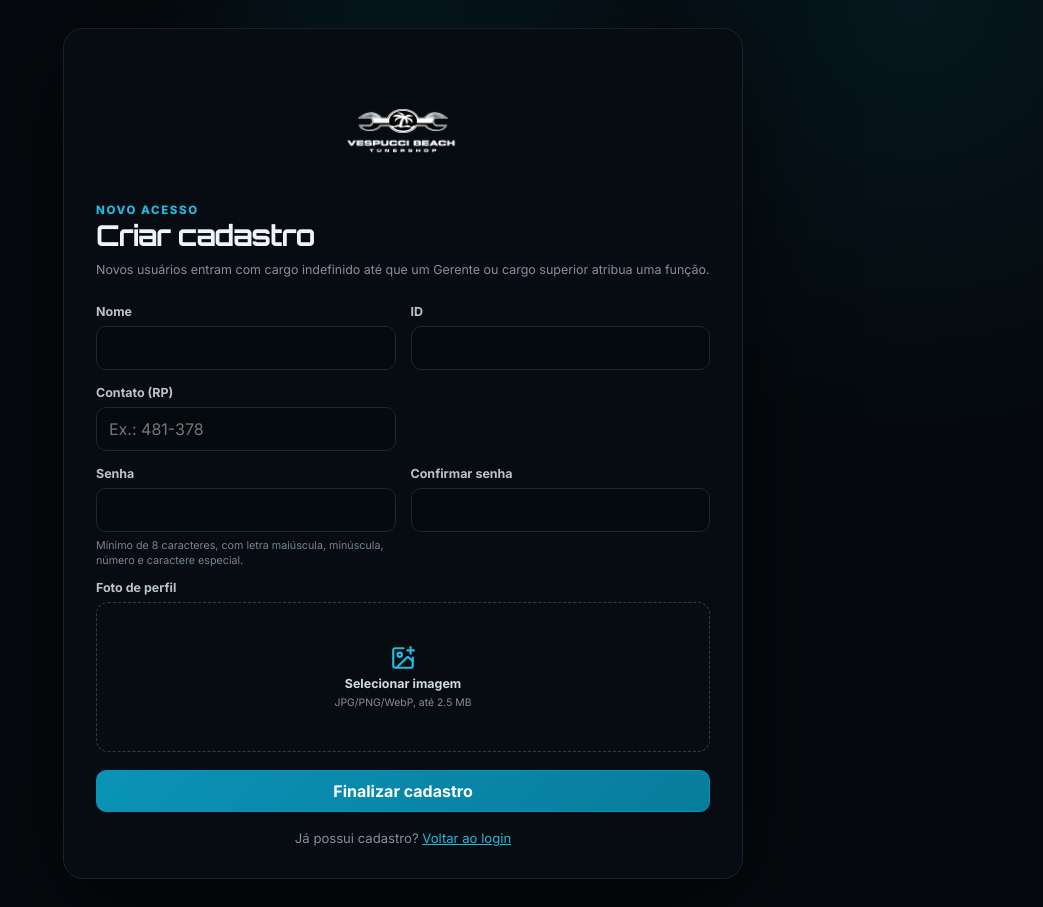
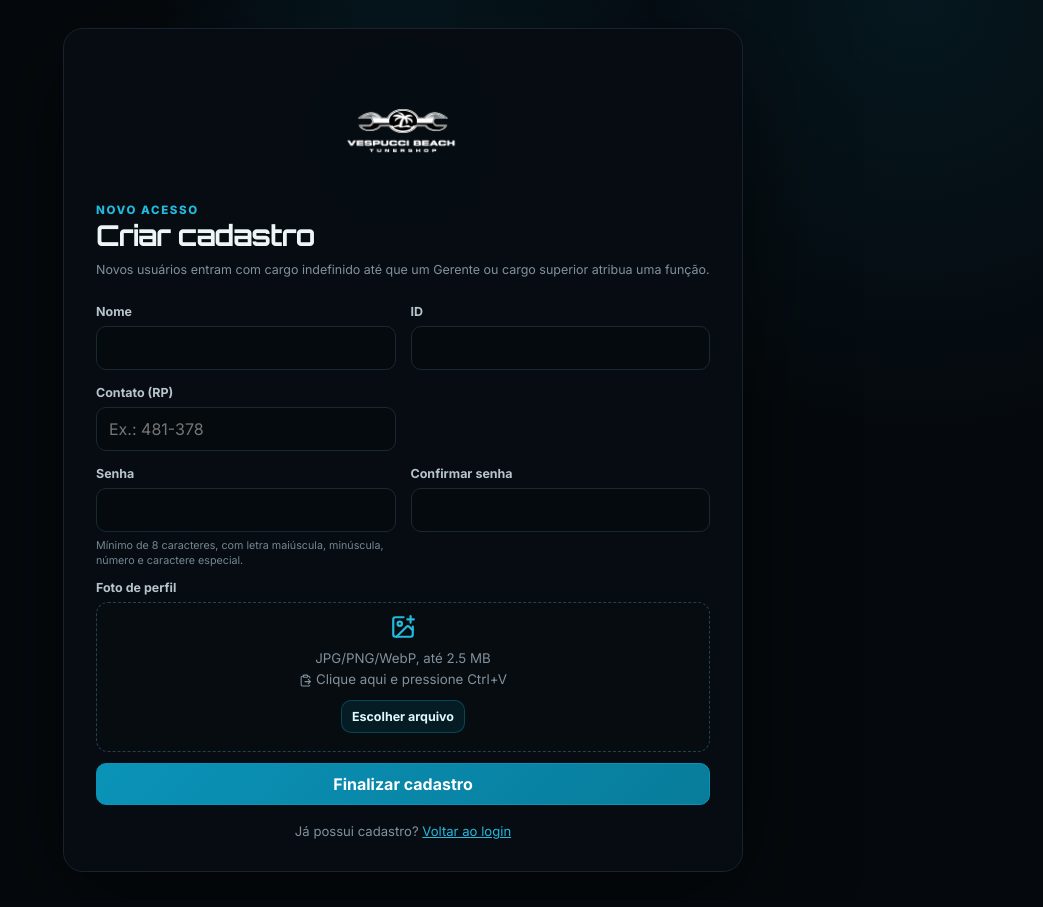
Before and after one commit to LuizEdu-AR/vespucci-beach-tuners, a React (Vite) app: page /cadastro in a window 1280 px wide. Shown: the whole page, without its empty margins (237-1280 px from the left). Built offline with nearby package versions, Linux system fonts and the light colour scheme; no server answers.

Commit message:
Torna imagem do V-Tuning opcional e CTRL V para as imagens

```diff
--- a/src/components/ImageUpload/index.jsx
+++ b/src/components/ImageUpload/index.jsx
@@ -1,44 +1,168 @@
-import { ImagePlus, LoaderCircle, X } from 'lucide-react'
+import { ImagePlus, LoaderCircle, ClipboardPaste, X } from 'lucide-react'
 import { useState } from 'react'
 import { useUI } from '../../context/UIContext'
 import { uploadImage } from '../../services/cloudinary'
 
-export default function ImageUpload({ label, value, onChange, required = false, maxMB = 5 }) {
+export default function ImageUpload({
+  label,
+  value,
+  onChange,
+  required = false,
+  maxMB = 5
+}) {
   const { toast } = useUI()
   const [uploading, setUploading] = useState(false)
 
-  const handleFile = async (event) => {
-    const file = event.target.files?.[0]
-    if (!file) return
+  const processFile = async (file) => {
+    if (!file || uploading) return
+
     if (!['image/jpeg', 'image/png', 'image/webp'].includes(file.type)) {
       toast('Use uma imagem JPG, PNG ou WebP.', 'warning')
-      event.target.value = ''
       return
     }
+
     if (file.size > maxMB * 1024 * 1024) {
       toast(`Use uma imagem de até ${maxMB} MB.`, 'warning')
-      event.target.value = ''
       return
     }
+
     try {
       setUploading(true)
+
       const { url } = await uploadImage(file)
+
       onChange(url)
+
       toast('Imagem enviada com sucesso.', 'success')
     } catch (error) {
       console.error(error)
-      toast(error.message || 'Não foi possível enviar a imagem.', 'error')
+
+      toast(
+        error.message || 'Não foi possível enviar a imagem.',
+        'error'
+      )
     } finally {
       setUploading(false)
-      event.target.value = ''
     }
   }
 
-  return <div className="image-upload">
-    <label>{label}{required ? ' *' : ''}</label>
-    {value ? <div className="image-preview"><img src={value} alt={label}/><button type="button" className="icon-button danger" onClick={() => onChange('')} aria-label="Remover imagem"><X size={18}/></button></div> :
-      <label className={`upload-box ${uploading ? 'uploading' : ''}`}>
-        {uploading ? <LoaderCircle className="spin" size={26}/> : <ImagePlus size={26}/>}<span>{uploading ? 'Enviando...' : 'Selecionar imagem'}</span><small>JPG/PNG/WebP, até {maxMB} MB</small><input type="file" accept="image/jpeg,image/png,image/webp" onChange={handleFile} disabled={uploading} hidden/>
-      </label>}
-  </div>
+  const handleFile = async (event) => {
+    const file = event.target.files?.[0]
+
+    await processFile(file)
+
+    event.target.value = ''
+  }
+
+  const handlePaste = async (event) => {
+    if (uploading) return
+
+    const items = Array.from(
+      event.clipboardData?.items || []
+    )
+
+    const imageItem = items.find(
+      (item) => item.type.startsWith('image/')
+    )
+
+    if (!imageItem) {
+      toast(
+        'A área de transferência não contém uma imagem.',
+        'warning'
+      )
+      return
+    }
+
+    const file = imageItem.getAsFile()
+
+    if (!file) {
+      toast(
+        'Não foi possível ler a imagem copiada.',
+        'error'
+      )
+      return
+    }
+
+    event.preventDefault()
+
+    await processFile(file)
+  }
+
+  return (
+    <div className="image-upload">
+      <label>
+        {label}
+        {required ? ' *' : ''}
+      </label>
+
+      {value ? (
+        <div className="image-preview">
+          <img src={value} alt={label} />
+
+          <button
+            type="button"
+            className="icon-button danger"
+            onClick={() => onChange('')}
+            aria-label="Remover imagem"
+          >
+            <X size={18} />
+          </button>
+        </div>
+      ) : (
+        <div
+          className={`upload-box ${uploading ? 'uploading' : ''}`}
+          tabIndex={0}
+          onPaste={handlePaste}
+          title="Clique nesta área e pressione Ctrl+V para colar uma imagem"
+        >
+          {uploading ? (
+            <LoaderCircle
+              className="spin"
+              size={26}
+            />
+          ) : (
+            <ImagePlus size={26} />
+          )}
+
+          <span>
+            {uploading
+              ? 'Enviando...'
+              : ''}
+          </span>
+
+          <small>
+            JPG/PNG/WebP, até {maxMB} MB
+          </small>
+
+          {!uploading && (
+            <small>
+              <ClipboardPaste
+                size={13}
+                style={{
+                  verticalAlign: 'middle',
+                  marginRight: 4
+                }}
+              />
+              Clique aqui e pressione Ctrl+V
+            </small>
+          )}
+
+          <label
+            className="button small"
+            style={{ marginTop: 8 }}
+          >
+            Escolher arquivo
+
+            <input
+              type="file"
+              accept="image/jpeg,image/png,image/webp"
+              onChange={handleFile}
+              disabled={uploading}
+              hidden
+            />
+          </label>
+        </div>
+      )}
+    </div>
+  )
 }
--- a/src/pages/CalculatorPage/index.jsx
+++ b/src/pages/CalculatorPage/index.jsx
@@ -50,7 +50,6 @@ export default function CalculatorPage() {
   const finish = async () => {
     if (!clientId.trim()) return toast('Informe o ID do cliente.', 'warning')
     if (!client) return toast('Cadastre este cliente antes de finalizar o serviço.', 'warning')
-    if (!vtuning) return toast('Anexe a imagem do V-Tuning.', 'warning')
     if (!breakdown.rows.length) return toast('Selecione ao menos um serviço.', 'warning')
     try {
       setFinishing(true)
@@ -86,7 +85,7 @@ export default function CalculatorPage() {
         <div><label>Mecânico responsável</label><input value={`${user.name} · ID ${user.id}`} disabled /></div>
       </div>
         {showClientForm && !client && <div className="client-inline-form"><div><label>Nome do novo cliente</label><input value={newClientName} onChange={e => setNewClientName(e.target.value)} placeholder="Nome completo do cliente" autoFocus /></div><button type="button" className="button primary" onClick={registerClient} disabled={registeringClient}><Plus size={17} /> {registeringClient ? 'Salvando...' : 'Salvar cliente'}</button><button type="button" className="button ghost" onClick={() => { setShowClientForm(false); setNewClientName('') }}>Cancelar</button></div>}
-        <div className="form-grid two top-gap"><ImageUpload label="Imagem do V-Tuning" required value={vtuning} onChange={setVtuning} maxMB={5} /><ImageUpload label="Foto do veículo (opcional)" value={vehicle} onChange={setVehicle} maxMB={5} /></div></div>
+        <div className="form-grid two top-gap"><ImageUpload label="Imagem do V-Tuning (opcional)" value={vtuning} onChange={setVtuning} maxMB={5} /><ImageUpload label="Foto do veículo (opcional)" value={vehicle} onChange={setVehicle} maxMB={5} /></div></div>
       <div className="card"><div className="section-head"><h3>Tuning</h3><button className="button small" onClick={applyFullTuning}>Aplicar Full Tuning · $ {money(prices.fullTuning)}</button></div><div className="option-list">{Object.entries(prices.tuning || {}).map(([name, levels]) => <div className="option-row" key={name}><div><strong>{name}</strong><span>{levels.map((v, i) => `N${i + 1}: $ ${money(v)}`).join(' · ')}</span></div><select value={sel.tuning[name] || ''} onChange={e => setSel(s => ({ ...s, fullTuning: false, tuning: { ...s.tuning, [name]: e.target.value } }))}><option value="">Não aplicar</option>{levels.map((v, i) => <option key={`${name}-${i}`} value={i + 1}>Nível {i + 1} — $ {money(v)}</option>)}</select></div>)}</div></div>
       <div className="card"><h3>Estética</h3><div className="option-list">{(prices.aesthetics || []).map(i => <div className="option-row" key={i.key}><div><strong>{i.label}</strong><span>$ {money(i.price)}</span></div>{qtyField('aesthetics', i.key)}</div>)}</div></div>
       <div className="card"><h3>Blindagem</h3><div className="option-row"><div><strong>Nível de blindagem</strong></div><select value={sel.blindagem} onChange={e => setSel({ ...sel, blindagem: e.target.value })}><option value="">Não aplicar</option>{(prices.blindagem || []).map((v, i) => <option key={`blind-${i}`} value={String(i + 1)}>Nível {i + 1} — $ {money(v)}</option>)}</select></div></div>
```
Also changed, not shown: 2 other files (tests, documents, lock files or other folders).
